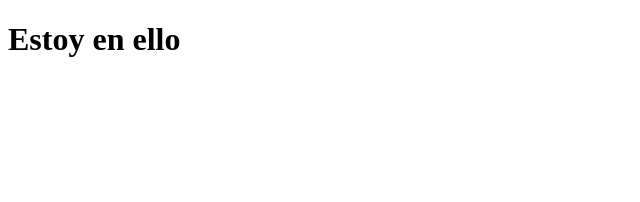
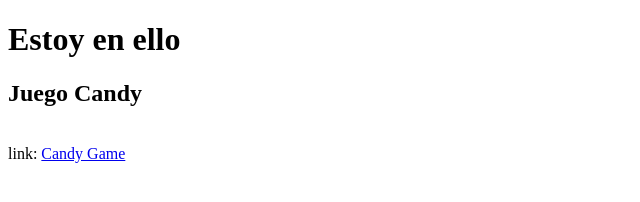
Before and after one commit to mgarciabrayan/mgarciabrayan.github.io, a plain HTML site: page index.html in a window 1280 px wide. Shown: the whole page, without its empty margins (0-640 px from the left). Drawn offline with Linux system fonts and the light colour scheme.

Commit message:
Agregar sección del juego Candy en el archivo HTML

```diff
--- a/index.html
+++ b/index.html
@@ -7,5 +7,8 @@
 </head>
 <body>
     <h1>Estoy en ello</h1>
+    <h2>Juego Candy</h2>
+    <br>
+    link: <a href="../prueba2/prueba-ia.html">Candy Game</a>
 </body>
 </html>
```
